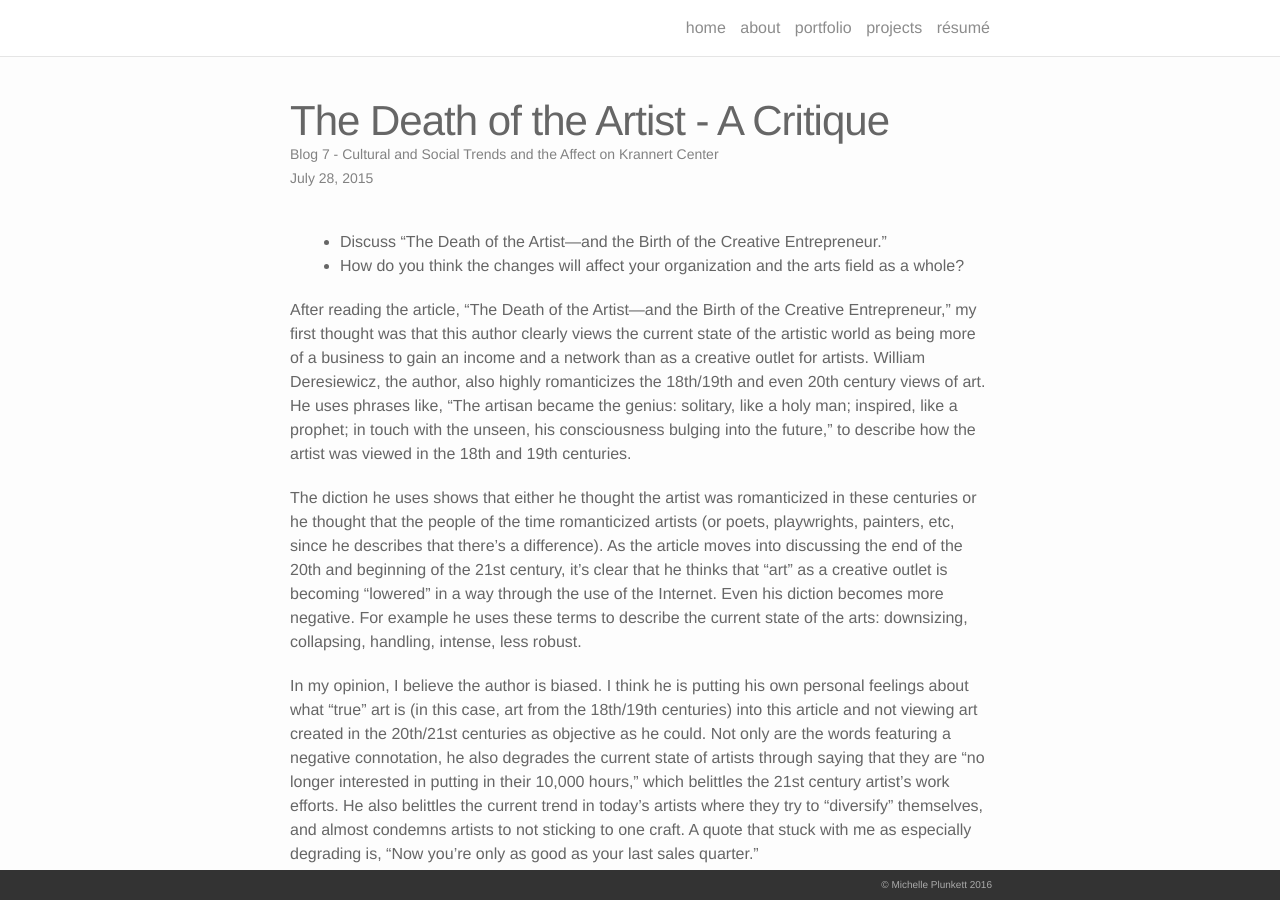
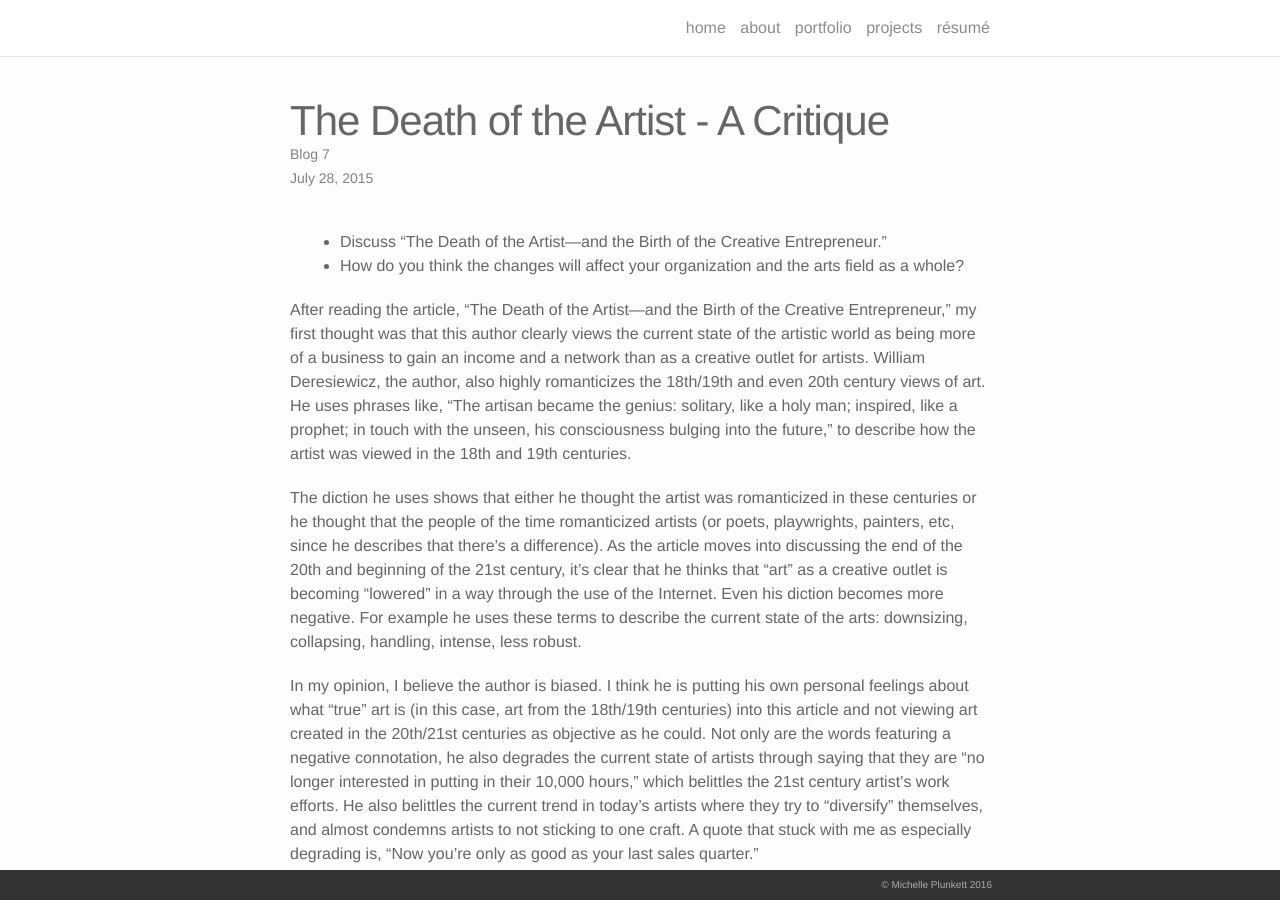
Before and after one commit to michelleplunkett/michelleplunkett.github.io, a Jekyll site: the page built from _portfolio/Blog_7.markdown, in a window 1280 px wide and 900 px high. Built offline with Jekyll 4.4.1, drawn with Linux system fonts in a browser that asks for light colours; nearby versions of some CDN libraries.

Commit message:
update description

```diff
--- a/_portfolio/Blog_7.markdown
+++ b/_portfolio/Blog_7.markdown
@@ -1,7 +1,7 @@
 ---
 layout: post
 title: The Death of the Artist - A Critique
-description: Blog 7 - Cultural and Social Trends and the Affect on Krannert Center
+description: Blog 7
 date: 2015-07-28
 ---
 
```
